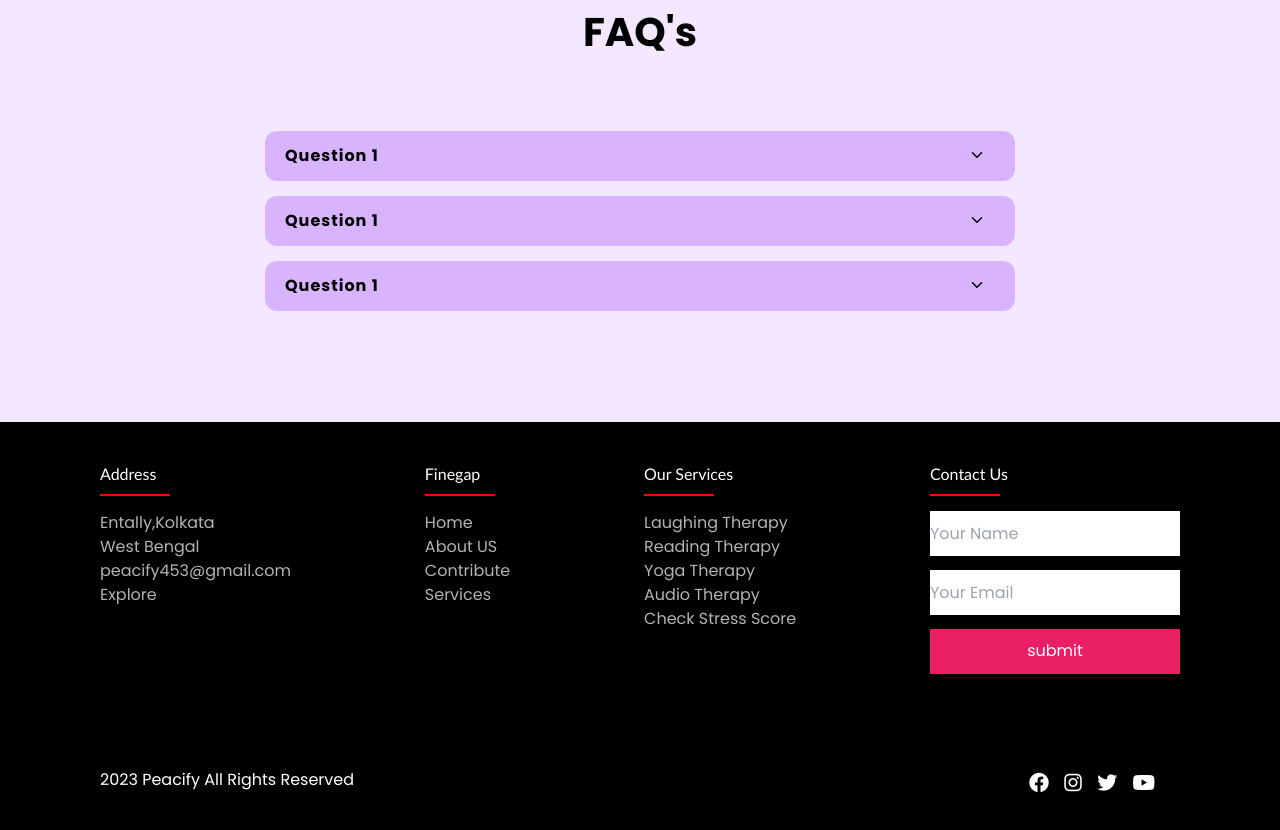
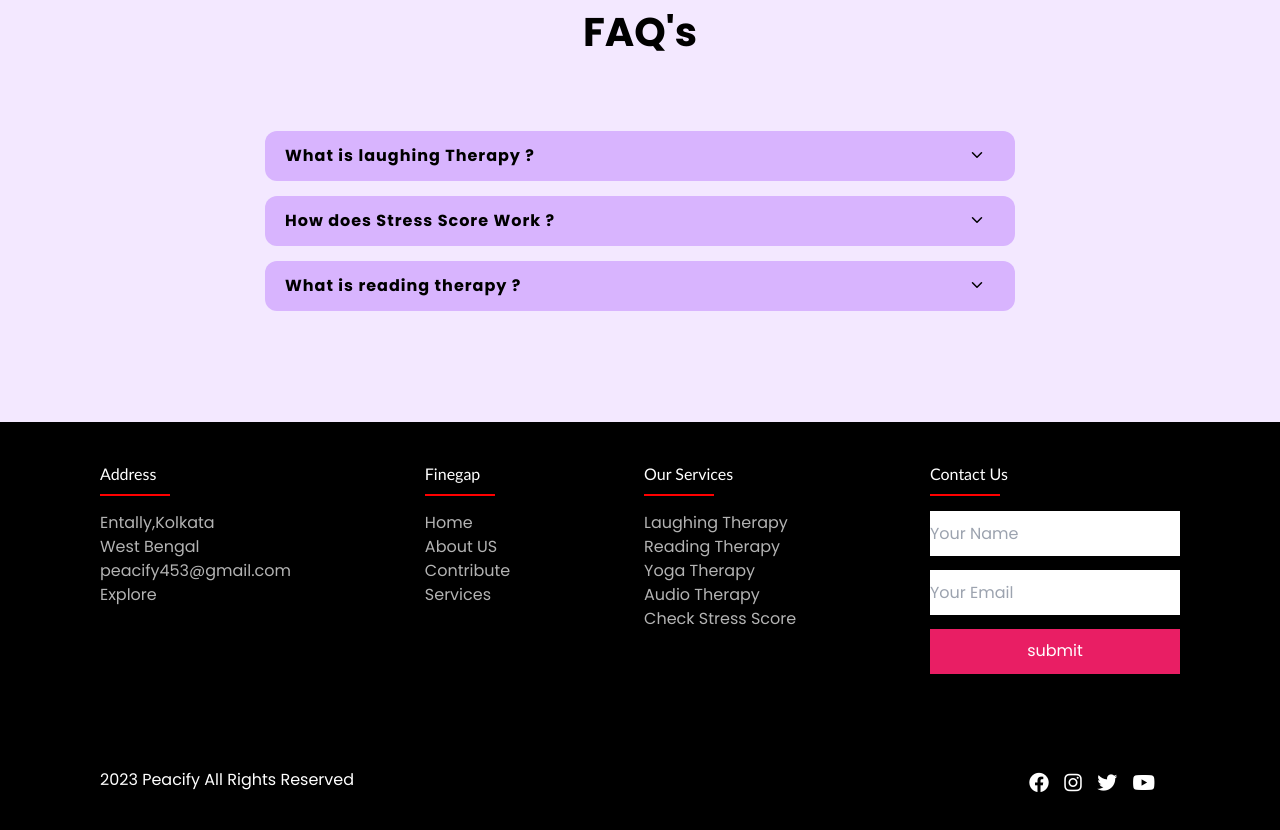
Before and after one commit to Atul1331/Pecify, a plain HTML site: page index.html in a window 1280 px wide. Shown: the part 3500-4330 px from the top of the page. Drawn offline with nearby package versions, Linux system fonts and the light colour scheme.

Commit message:
Update index.html

```diff
--- a/index.html
+++ b/index.html
@@ -254,7 +254,7 @@
         <!-- Q1 -->
     <div class="relative w-[500px] md:w-[600px] lg:w-[750px] bg-purple-300 shadow-[6px_6px_10px_-1px_rgba(0,0,0,0.15), -6px_-6px_10px_-1px_rgba(255,255,255,0.8)] rounded-xl m-[15px] ">
         <input type="checkbox" id="input" class="absolute peer opacity-0 ">
-        <label for="input" class="font-bold tracking-[1px] mx-[20px] h-[50px] flex items-center cursor-pointer">Question 1</label>
+        <label for="input" class="font-bold tracking-[1px] mx-[20px] h-[50px] flex items-center cursor-pointer">What is laughing Therapy ?</label>
         <div class="absolute top-[15px] right-[30px] rotate-0 peer-checked:rotate-180 duration-200">
             <ion-icon name="chevron-down-outline"></ion-icon>
         </div>
@@ -268,7 +268,7 @@
         <!-- Q2  -->
         <div class="relative w-[500px] md:w-[600px] lg:w-[750px] bg-purple-300 shadow-[6px_6px_10px_-1px_rgba(0,0,0,0.15), -6px_-6px_10px_-1px_rgba(255,255,255,0.8)] rounded-xl m-[15px]">
             <input type="checkbox" id="input1" class="absolute peer opacity-0 ">
-            <label for="input1" class="font-bold tracking-[1px] mx-[20px] h-[50px] flex items-center cursor-pointer">Question 1</label>
+            <label for="input1" class="font-bold tracking-[1px] mx-[20px] h-[50px] flex items-center cursor-pointer">How does Stress Score Work ?</label>
             <div class="absolute top-[15px] right-[30px] rotate-0 peer-checked:rotate-180 duration-200">
                 <ion-icon name="chevron-down-outline"></ion-icon>
             </div>
@@ -282,7 +282,7 @@
         <!-- Q3 -->
         <div class="relative w-[500px] md:w-[600px] lg:w-[750px] bg-purple-300 shadow-[6px_6px_10px_-1px_rgba(0,0,0,0.15), -6px_-6px_10px_-1px_rgba(255,255,255,0.8)] rounded-xl m-[15px] ">
             <input type="checkbox" id="input2" class="absolute peer opacity-0 ">
-            <label for="input2" class="font-bold tracking-[1px] mx-[20px] h-[50px] flex items-center cursor-pointer">Question 1</label>
+            <label for="input2" class="font-bold tracking-[1px] mx-[20px] h-[50px] flex items-center cursor-pointer">What is reading therapy ?</label>
             <div class="absolute top-[15px] right-[30px] rotate-0 peer-checked:rotate-180 duration-200">
                 <ion-icon name="chevron-down-outline"></ion-icon>
             </div>
```
